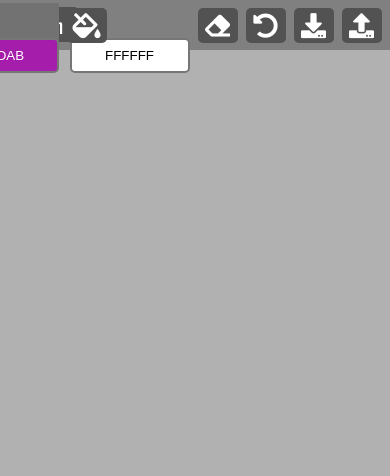
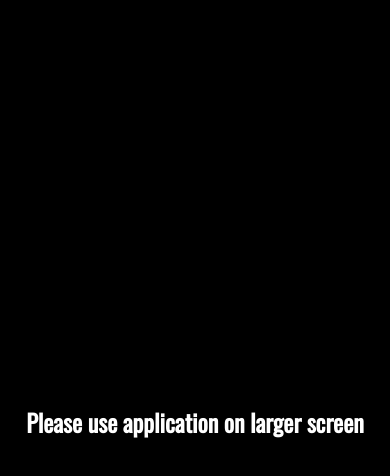
Before and after one commit to Apang20/Paint-Clone, a plain HTML site: page index.html in a window 390 px wide. Drawn offline with nearby package versions, Linux system fonts and the light colour scheme.

Commit message:
mobile message

```diff
--- a/index.html
+++ b/index.html
@@ -54,6 +54,10 @@
             </a>
         </div>
     </div>
+    <!-- Mobile Message-->
+    <div class="mobile-message">
+        <h2>Please use application on larger screen</h2>
+    </div>
 
     <!-- Script -->
     <script src="jscolor.js"></script>
```
